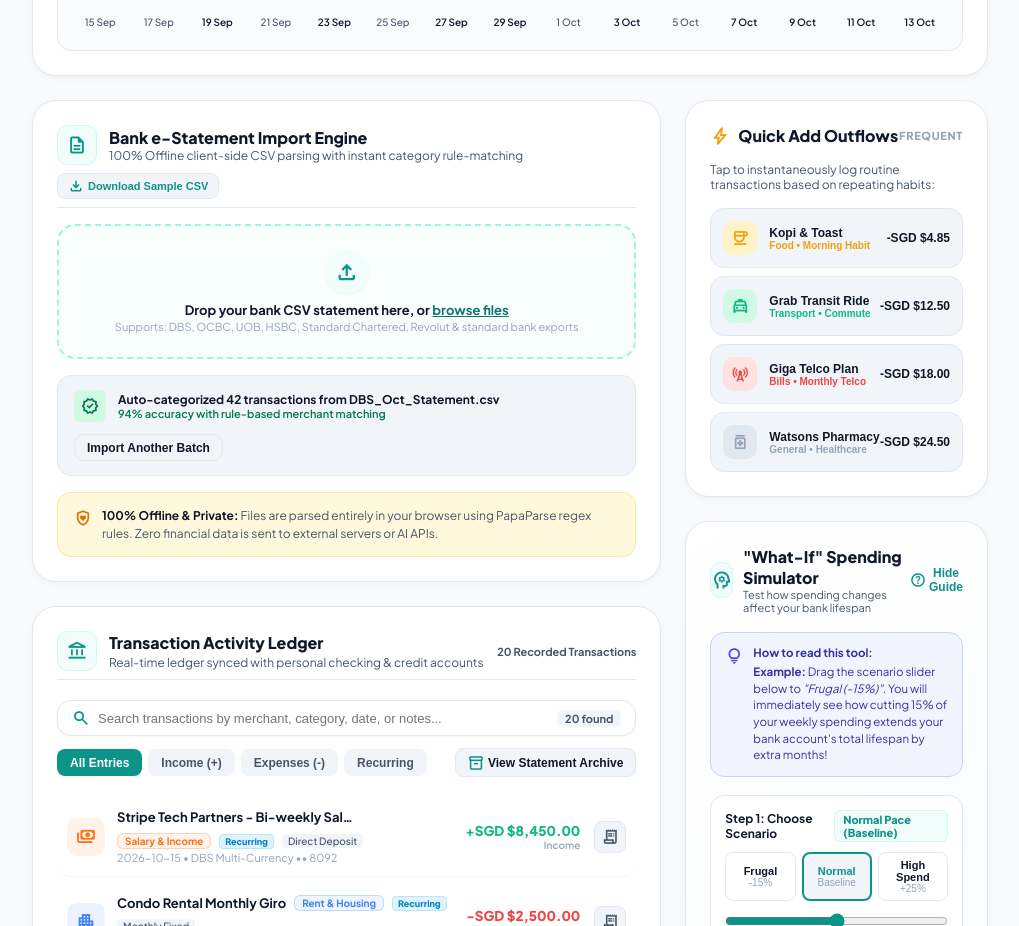
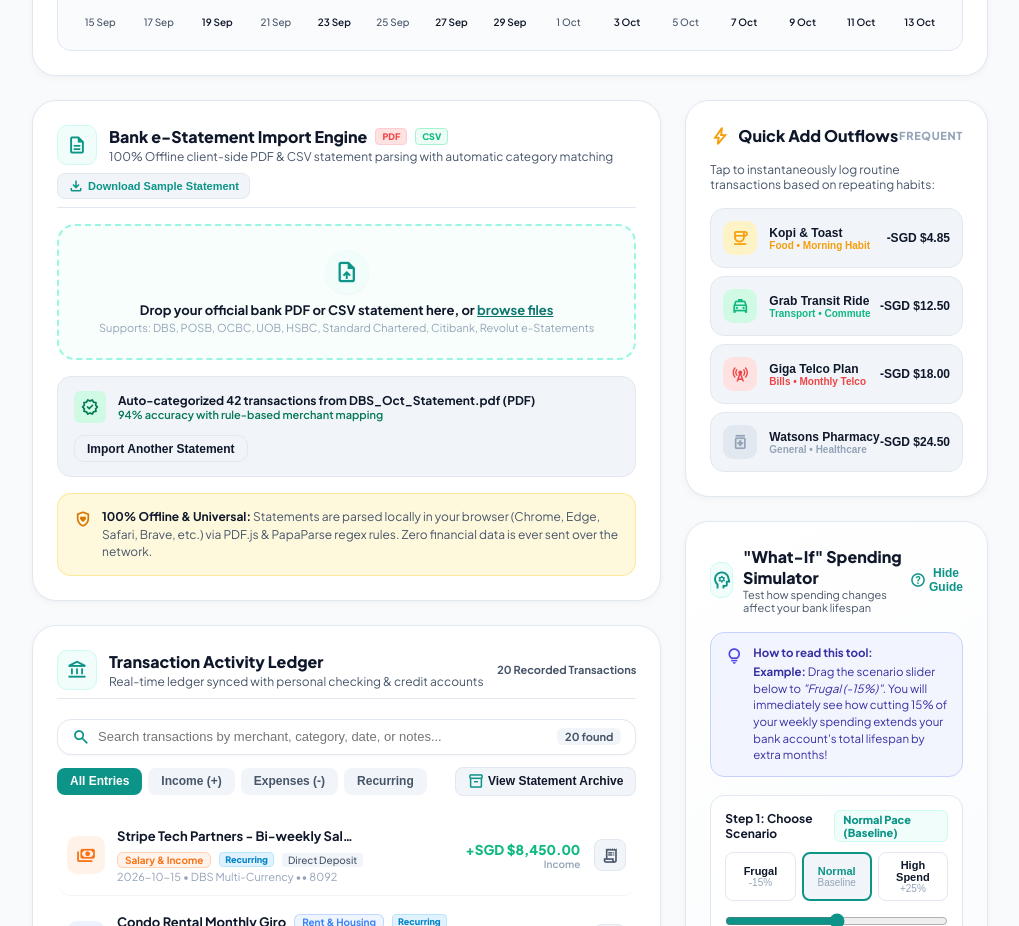
Before and after one commit to Astro2608/BudgetLens, a React (Vite) app: page / in a window 1280 px wide. Shown: the part 900-1826 px from the top of the page, without its empty margins (260-1279 px from the left). Built offline with nearby package versions, Linux system fonts and the light colour scheme.

Commit message:
feat: implement 100% offline universal PDF bank e-statement parser using PDF.js

```diff
--- a/package.json
+++ b/package.json
@@ -10,6 +10,7 @@
   },
   "dependencies": {
     "papaparse": "^5.4.1",
+    "pdfjs-dist": "^6.3.289",
     "react": "^19.0.0",
     "react-dom": "^19.0.0"
   },
--- a/src/components/CSVImportZone.tsx
+++ b/src/components/CSVImportZone.tsx
@@ -1,6 +1,7 @@
 import React, { useState, useRef } from 'react';
 import { Transaction } from '../types/finance';
 import { parseBankCSV, CSVParseResult, generateSampleCSV } from '../utils/csvParser';
+import { parseBankPDF } from '../utils/pdfParser';
 import { formatSGD } from '../utils/financeCalculator';
 
 interface CSVImportZoneProps {
@@ -13,15 +14,19 @@
   const [isParsing, setIsParsing] = useState(false);
   const [errorMsg, setErrorMsg] = useState<string | null>(null);
   const [parseResult, setParseResult] = useState<CSVParseResult | null>(null);
-  const [lastBatch, setLastBatch] = useState<{ fileName: string; count: number; accuracy: number } | null>({
-    fileName: 'DBS_Oct_Statement.csv',
+  const [lastBatch, setLastBatch] = useState<{ fileName: string; count: number; accuracy: number; format: string } | null>({
+    fileName: 'DBS_Oct_Statement.pdf',
     count: 42,
-    accuracy: 94
+    accuracy: 94,
+    format: 'PDF'
   });
 
   const handleProcessFile = async (file: File) => {
-    if (!file.name.toLowerCase().endsWith('.csv')) {
-      setErrorMsg('Please select a valid .CSV file statement.');
+    const isPDF = file.name.toLowerCase().endsWith('.pdf') || file.type === 'application/pdf';
+    const isCSV = file.name.toLowerCase().endsWith('.csv') || file.type.includes('csv');
+
+    if (!isPDF && !isCSV) {
+      setErrorMsg('Please upload a valid .PDF or .CSV bank statement.');
       return;
     }
 
@@ -29,10 +34,15 @@
     setErrorMsg(null);
 
     try {
-      const result = await parseBankCSV(file);
+      let result: CSVParseResult;
+      if (isPDF) {
+        result = await parseBankPDF(file);
+      } else {
+        result = await parseBankCSV(file);
+      }
       setParseResult(result);
     } catch (err: any) {
-      setErrorMsg(err?.message || 'Failed to parse the CSV file. Please verify the format.');
+      setErrorMsg(err?.message || 'Failed to parse the bank statement file. Please verify it is an official digital statement.');
     } finally {
       setIsParsing(false);
     }
@@ -43,7 +53,7 @@
     if (file) {
       handleProcessFile(file);
     }
-    // reset input
+    // Reset file input so same file can be chosen again if needed
     e.target.value = '';
   };
 
@@ -72,11 +82,13 @@
       const totalCount = parseResult.transactions.length;
       const recognized = totalCount - parseResult.unrecognizedCount;
       const accuracy = totalCount > 0 ? Math.round((recognized / totalCount) * 100) : 100;
+      const format = parseResult.fileName.toLowerCase().endsWith('.pdf') ? 'PDF' : 'CSV';
 
       setLastBatch({
         fileName: parseResult.fileName,
         count: totalCount,
-        accuracy: Math.max(75, accuracy)
+        accuracy: Math.max(75, accuracy),
+        format
       });
 
       setParseResult(null);
@@ -98,11 +110,11 @@
 
   return (
     <div className="lumina-card" id="import-section" style={{ gap: '1rem' }}>
-      {/* Hidden File Input */}
+      {/* Hidden File Input for PDF and CSV */}
       <input
         type="file"
         ref={fileInputRef}
-        accept=".csv"
+        accept=".pdf,.csv,application/pdf,text/csv"
         style={{ display: 'none' }}
         onChange={handleFileChange}
       />
@@ -136,11 +148,39 @@
             <span className="material-symbols-outlined" style={{ fontSize: '20px' }}>description</span>
           </div>
           <div>
+            <div style={{ display: 'flex', alignItems: 'center', gap: '0.5rem' }}>
               <h3 style={{ fontSize: '1rem', fontWeight: 800, color: 'var(--text-main)', margin: 0 }}>
                 Bank e-Statement Import Engine
               </h3>
-            <p style={{ fontSize: '12px', color: 'var(--text-muted)', margin: 0 }}>
-              100% Offline client-side CSV parsing with instant category rule-matching
+              <span
+                style={{
+                  fontSize: '9px',
+                  fontWeight: 800,
+                  padding: '2px 6px',
+                  borderRadius: '4px',
+                  backgroundColor: '#fee2e2',
+                  color: '#ef4444',
+                  border: '1px solid #fecdd3'
+                }}
+              >
+                PDF
+              </span>
+              <span
+                style={{
+                  fontSize: '9px',
+                  fontWeight: 800,
+                  padding: '2px 6px',
+                  borderRadius: '4px',
+                  backgroundColor: '#ecfdf5',
+                  color: '#10b981',
+                  border: '1px solid #a7f3d0'
+                }}
+              >
+                CSV
+              </span>
+            </div>
+            <p style={{ fontSize: '12px', color: 'var(--text-muted)', margin: '2px 0 0 0' }}>
+              100% Offline client-side PDF & CSV statement parsing with automatic category matching
             </p>
           </div>
         </div>
@@ -161,10 +201,10 @@
             color: 'var(--color-primary)',
             cursor: 'pointer'
           }}
-          title="Download a pre-formatted sample bank CSV to test"
+          title="Download a pre-formatted sample statement to test"
         >
           <span className="material-symbols-outlined" style={{ fontSize: '16px' }}>download</span>
-          <span>Download Sample CSV</span>
+          <span>Download Sample Statement</span>
         </button>
       </div>
 
@@ -203,23 +243,23 @@
           }}
         >
           <span className="material-symbols-outlined" style={{ fontSize: '24px' }}>
-            {isParsing ? 'sync' : 'file_upload'}
+            {isParsing ? 'sync' : 'upload_file'}
           </span>
         </div>
 
         <div style={{ display: 'flex', flexDirection: 'column' }}>
           <span style={{ fontSize: '13px', fontWeight: 700, color: 'var(--text-main)' }}>
             {isParsing ? (
-              'Parsing bank e-statement...'
+              'Extracting transactions from e-statement (100% Offline)...'
             ) : (
               <>
-                Drop your bank CSV statement here, or{' '}
+                Drop your official bank <strong>PDF or CSV statement</strong> here, or{' '}
                 <span style={{ color: 'var(--color-primary-hover)', textDecoration: 'underline' }}>browse files</span>
               </>
             )}
           </span>
-          <span style={{ fontSize: '11px', color: 'var(--text-subtle)', marginTop: '2px' }}>
-            Supports: DBS, OCBC, UOB, HSBC, Standard Chartered, Revolut & standard bank exports
+          <span style={{ fontSize: '11px', color: 'var(--text-subtle)', marginTop: '3px' }}>
+            Supports: DBS, POSB, OCBC, UOB, HSBC, Standard Chartered, Citibank, Revolut e-Statements
           </span>
         </div>
       </div>
@@ -264,10 +304,10 @@
             </div>
             <div style={{ display: 'flex', flexDirection: 'column', minWidth: 0 }}>
               <span style={{ fontSize: '12px', fontWeight: 700, color: 'var(--text-main)', whiteSpace: 'nowrap', overflow: 'hidden', textOverflow: 'ellipsis' }}>
-                Auto-categorized {lastBatch.count} transactions from {lastBatch.fileName}
+                Auto-categorized {lastBatch.count} transactions from {lastBatch.fileName} ({lastBatch.format})
               </span>
               <span style={{ fontSize: '11px', color: '#047857', fontWeight: 600 }}>
-                {lastBatch.accuracy}% accuracy with rule-based merchant matching
+                {lastBatch.accuracy}% accuracy with rule-based merchant mapping
               </span>
             </div>
           </div>
@@ -278,7 +318,7 @@
             onClick={() => fileInputRef.current?.click()}
             style={{ padding: '0.35rem 0.75rem', fontSize: '12px' }}
           >
-            Import Another Batch
+            Import Another Statement
           </button>
         </div>
       )}
@@ -299,7 +339,7 @@
           shield_with_heart
         </span>
         <p style={{ fontSize: '12px', color: '#475569', lineHeight: 1.45, margin: 0 }}>
-          <strong style={{ color: '#0f172a' }}>100% Offline & Private:</strong> Files are parsed entirely in your browser using PapaParse regex rules. Zero financial data is sent to external servers or AI APIs.
+          <strong style={{ color: '#0f172a' }}>100% Offline & Universal:</strong> Statements are parsed locally in your browser (Chrome, Edge, Safari, Brave, etc.) via PDF.js & PapaParse regex rules. Zero financial data is ever sent over the network.
         </p>
       </div>
 
@@ -361,11 +401,26 @@
                   <span className="material-symbols-outlined" style={{ fontSize: '20px' }}>fact_check</span>
                 </div>
                 <div>
+                  <div style={{ display: 'flex', alignItems: 'center', gap: '6px' }}>
                     <h3 style={{ fontSize: '1.125rem', fontWeight: 800, color: 'var(--text-main)', margin: 0 }}>
                       Review Extracted e-Statement
                     </h3>
+                    <span
+                      style={{
+                        fontSize: '10px',
+                        fontWeight: 800,
+                        padding: '2px 6px',
+                        borderRadius: '4px',
+                        backgroundColor: parseResult.fileName.toLowerCase().endsWith('.pdf') ? '#fee2e2' : '#ecfdf5',
+                        color: parseResult.fileName.toLowerCase().endsWith('.pdf') ? '#ef4444' : '#10b981',
+                        border: parseResult.fileName.toLowerCase().endsWith('.pdf') ? '1px solid #fecdd3' : '1px solid #a7f3d0'
+                      }}
+                    >
+                      {parseResult.fileName.toLowerCase().endsWith('.pdf') ? 'PDF' : 'CSV'}
+                    </span>
+                  </div>
                   <span style={{ fontSize: '12px', color: 'var(--text-muted)' }}>
-                    File: <strong>{parseResult.fileName}</strong> ({parseResult.transactions.length} rows parsed)
+                    File: <strong>{parseResult.fileName}</strong> ({parseResult.transactions.length} transactions extracted)
                   </span>
                 </div>
               </div>
@@ -379,7 +434,7 @@
               </button>
             </div>
 
-            {/* Summary KPI Ribbon */}
+            {/* Summary Ribbon */}
             <div
               style={{
                 padding: '0.875rem 1.5rem',
@@ -391,19 +446,19 @@
               }}
             >
               <div style={{ display: 'flex', flexDirection: 'column' }}>
-                <span style={{ fontSize: '11px', color: 'var(--text-muted)', fontWeight: 600 }}>Parsed Rows</span>
+                <span style={{ fontSize: '11px', color: 'var(--text-muted)', fontWeight: 600 }}>Extracted Rows</span>
                 <span style={{ fontSize: '14px', fontWeight: 800, color: 'var(--text-main)' }}>
-                  {parseResult.transactions.length} Transactions
+                  {parseResult.transactions.length} Items
                 </span>
               </div>
               <div style={{ display: 'flex', flexDirection: 'column' }}>
-                <span style={{ fontSize: '11px', color: 'var(--text-muted)', fontWeight: 600 }}>Total Inflow (+)</span>
+                <span style={{ fontSize: '11px', color: 'var(--text-muted)', fontWeight: 600 }}>Total Inflows (+)</span>
                 <span style={{ fontSize: '14px', fontWeight: 800, color: '#10b981' }}>
                   +{formatSGD(parseResult.totalIncome)}
                 </span>
               </div>
               <div style={{ display: 'flex', flexDirection: 'column' }}>
-                <span style={{ fontSize: '11px', color: 'var(--text-muted)', fontWeight: 600 }}>Total Outflow (-)</span>
+                <span style={{ fontSize: '11px', color: 'var(--text-muted)', fontWeight: 600 }}>Total Outflows (-)</span>
                 <span style={{ fontSize: '14px', fontWeight: 800, color: '#ef4444' }}>
                   -{formatSGD(parseResult.totalExpense)}
                 </span>
@@ -413,7 +468,7 @@
             {/* Preview Table */}
             <div style={{ padding: '1rem 1.5rem', overflowY: 'auto', flex: 1, display: 'flex', flexDirection: 'column', gap: '0.5rem' }}>
               <span style={{ fontSize: '11px', fontWeight: 700, textTransform: 'uppercase', letterSpacing: '0.05em', color: 'var(--text-muted)' }}>
-                Sample Preview (First 8 Items):
+                Extracted Sample (First 8 Rows):
               </span>
 
               <div style={{ border: '1px solid var(--border-subtle)', borderRadius: 'var(--radius-lg)', overflow: 'hidden' }}>
--- /dev/null
+++ b/src/utils/pdfParser.ts
@@ -0,0 +1,203 @@
+import * as pdfjsLib from 'pdfjs-dist';
+// Vite ?url import creates a local offline URL for the worker script
+// @ts-ignore
+import pdfjsWorker from 'pdfjs-dist/build/pdf.worker.min.mjs?url';
+import { Transaction, CategoryKey, TransactionType } from '../types/finance';
+import { detectCategoryFromTitle } from '../config/categoryConfig';
+import { CSVParseResult } from './csvParser';
+
+// Set offline local worker
+pdfjsLib.GlobalWorkerOptions.workerSrc = pdfjsWorker;
+
+interface TextItem {
+  str: string;
+  x: number;
+  y: number;
+  width: number;
+  height: number;
+}
+
+// Helper to normalize amount string e.g. "$ 1,234.50" -> 1234.50
+function cleanNumeric(val: string): number {
+  if (!val) return 0;
+  const cleaned = val.replace(/[^0-9.-]/g, '');
+  const parsed = parseFloat(cleaned);
+  return isNaN(parsed) ? 0 : parsed;
+}
+
+// Helper to normalize dates into YYYY-MM-DD
+function normalizeDate(raw: string): string {
+  if (!raw) return new Date().toISOString().split('T')[0];
+  const now = new Date();
+  const currentYear = now.getFullYear();
+
+  // Pattern: 15 Oct 2026 or 15 Oct
+  const monthNames: Record<string, string> = {
+    jan: '01', feb: '02', mar: '03', apr: '04', may: '05', jun: '06',
+    jul: '07', aug: '08', sep: '09', oct: '10', nov: '11', dec: '12'
+  };
+
+  const textMatch = raw.match(/(\d{1,2})[\s/-]([a-zA-Z]{3})[\s/-]?(\d{2,4})?/i);
+  if (textMatch) {
+    const day = textMatch[1].padStart(2, '0');
+    const month = monthNames[textMatch[2].toLowerCase()] || '01';
+    let year = textMatch[3] ? textMatch[3] : `${currentYear}`;
+    if (year.length === 2) year = `20${year}`;
+    return `${year}-${month}-${day}`;
+  }
+
+  // Pattern: DD/MM/YYYY or DD-MM-YYYY
+  const numMatch = raw.match(/(\d{1,2})[-/](\d{1,2})[-/](\d{2,4})/);
+  if (numMatch) {
+    const day = numMatch[1].padStart(2, '0');
+    const month = numMatch[2].padStart(2, '0');
+    let year = numMatch[3];
+    if (year.length === 2) year = `20${year}`;
+    return `${year}-${month}-${day}`;
+  }
+
+  return new Date().toISOString().split('T')[0];
+}
+
+export async function parseBankPDF(file: File): Promise<CSVParseResult> {
+  const arrayBuffer = await file.arrayBuffer();
+  const loadingTask = pdfjsLib.getDocument({ data: arrayBuffer });
+  const pdf = await loadingTask.promise;
+
+  const parsedList: Transaction[] = [];
+  let totalIncome = 0;
+  let totalExpense = 0;
+  let unrecognizedCount = 0;
+
+  // Regex patterns to detect transaction lines
+  const dateRegex = /\b(\d{1,2}[\s/-][a-zA-Z]{3}(?:[\s/-]\d{2,4})?|\d{1,2}[-/]\d{1,2}[-/]\d{2,4})\b/i;
+  const amountRegex = /(?:SGD|\$)?\s*([0-9]{1,3}(?:,[0-9]{3})*\.[0-9]{2})\s*(CR|DR)?/gi;
+
+  for (let pageNum = 1; pageNum <= pdf.numPages; pageNum++) {
+    const page = await pdf.getPage(pageNum);
+    const textContent = await page.getTextContent();
+    const items = textContent.items as any[];
+
+    if (!items || items.length === 0) continue;
+
+    // Group text items into lines based on Y coordinates (tolerance of ~3px)
+    const lineMap: { y: number; items: TextItem[] }[] = [];
+
+    items.forEach((it) => {
+      if (!it.str || it.str.trim() === '') return;
+      const x = it.transform[4];
+      const y = Math.round(it.transform[5]);
+      const str = it.str;
+      const width = it.width;
+      const height = it.height;
+
+      const existingLine = lineMap.find((l) => Math.abs(l.y - y) <= 3);
+      if (existingLine) {
+        existingLine.items.push({ str, x, y, width, height });
+      } else {
+        lineMap.push({ y, items: [{ str, x, y, width, height }] });
+      }
+    });
+
+    // Sort lines from top of page to bottom (descending Y)
+    lineMap.sort((a, b) => b.y - a.y);
+
+    // Process each line as a potential bank statement record
+    lineMap.forEach((line) => {
+      // Sort words in line from left to right
+      line.items.sort((a, b) => a.x - b.x);
+      const fullLineText = line.items.map((i) => i.str.trim()).join(' ');
+
+      // Check if line contains a date and an amount
+      const dateMatch = fullLineText.match(dateRegex);
+      if (!dateMatch) return;
+
+      const rawAmounts: { str: string; amount: number; isCR: boolean; isDR: boolean }[] = [];
+      let m: RegExpExecArray | null;
+
+      const amtScanner = new RegExp(amountRegex);
+      while ((m = amtScanner.exec(fullLineText)) !== null) {
+        const num = cleanNumeric(m[1]);
+        const flag = (m[2] || '').toUpperCase();
+        if (num > 0) {
+          rawAmounts.push({
+            str: m[0],
+            amount: num,
+            isCR: flag === 'CR' || fullLineText.toUpperCase().includes('SALARY') || fullLineText.toUpperCase().includes('DEPOSIT') || fullLineText.toUpperCase().includes('PAYROLL') || fullLineText.toUpperCase().includes('CREDIT'),
+            isDR: flag === 'DR' || fullLineText.toUpperCase().includes('DEBIT') || fullLineText.toUpperCase().includes('WITHDRAWAL')
+          });
+        }
+      }
+
+      if (rawAmounts.length === 0) return;
+
+      // Extract transaction date
+      const date = normalizeDate(dateMatch[0]);
+
+      // Remove date and amounts from the line text to isolate the merchant/description
+      let description = fullLineText.replace(dateMatch[0], '');
+      rawAmounts.forEach((a) => {
+        description = description.replace(a.str, '');
+      });
+
+      // Clean up description
+      description = description
+        .replace(/SGD|\$|CR|DR|Balance|Transfer/gi, '')
+        .replace(/\s+/g, ' ')
+        .trim();
+
+      if (!description || description.length < 2) {
+        description = `Bank Transaction (${date})`;
+      }
+
+      // First valid amount is typically the transaction amount
+      const chosenAmountObj = rawAmounts[0];
+      const amount = chosenAmountObj.amount;
+
+      let txType: TransactionType = 'expense';
+      if (chosenAmountObj.isCR && !chosenAmountObj.isDR) {
+        txType = 'income';
+      }
+
+      // Match category
+      let category: CategoryKey = 'General';
+      if (txType === 'income') {
+        category = 'Salary';
+      } else {
+        category = detectCategoryFromTitle(description);
+        if (category === 'General') {
+          unrecognizedCount++;
+        }
+      }
+
+      if (txType === 'income') totalIncome += amount;
+      else totalExpense += amount;
+
+      parsedList.push({
+        id: `pdf-${Date.now()}-${parsedList.length}`,
+        date,
+        title: description,
+        amount,
+        type: txType,
+        category,
+        isRecurring: false,
+        note: `PDF e-Statement (${file.name})`,
+        source: file.name
+      });
+    });
+  }
+
+  if (parsedList.length === 0) {
+    throw new Error(
+      'Could not detect structured transaction tables in this PDF. Please ensure the statement is an official digital e-statement (not a scanned image).'
+    );
+  }
+
+  return {
+    fileName: file.name,
+    transactions: parsedList,
+    totalIncome,
+    totalExpense,
+    unrecognizedCount
+  };
+}
```
Also changed, not shown: 1 other file (tests, documents, lock files or other folders). Lines whose indentation alone changed are shown as unchanged.
